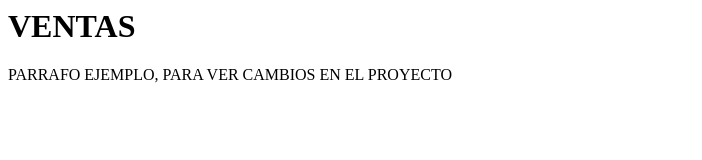
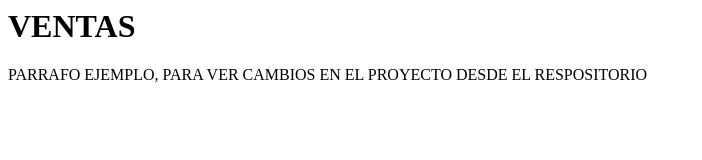
Before and after one commit to SsyMAC/proyecto, a plain HTML site: page index.html in a window 1280 px wide. Shown: the whole page, without its empty margins (0-702 px from the left). Drawn offline with Linux system fonts and the light colour scheme.

Commit message:
Update index.html
CAMBIOS DESDE REPOSITORIO

```diff
--- a/index.html
+++ b/index.html
@@ -2,6 +2,6 @@
 	<head><title>Hola Mundo</title></head>
 	<body>
 		<h1>VENTAS</h1>
-<p>PARRAFO EJEMPLO, PARA VER CAMBIOS EN EL PROYECTO</p2>
+<p>PARRAFO EJEMPLO, PARA VER CAMBIOS EN EL PROYECTO DESDE EL RESPOSITORIO</p2>
 	</body>
 </html>
```
